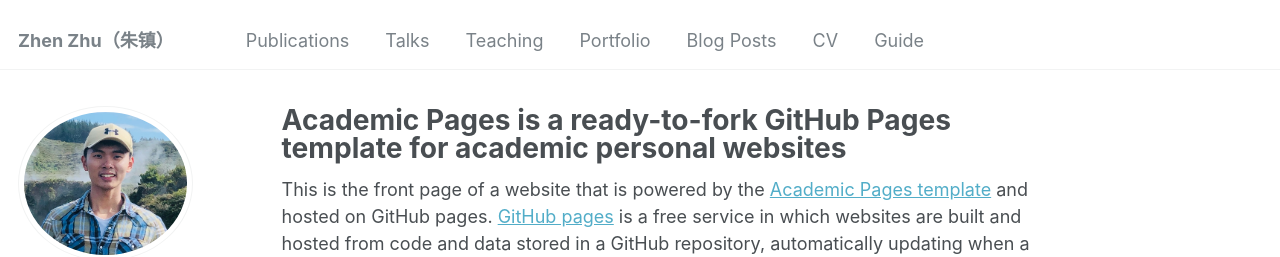
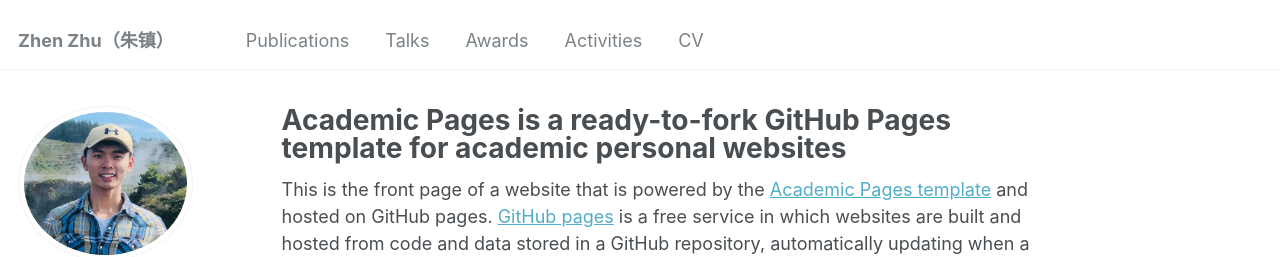
Before and after one commit to zhenzhuzz/zhenzhuzz.github.io, a Jekyll site: the page built from _pages/about.md, in a window 1280 px wide. Shown: the top 257 px of the page. Built offline with Jekyll 4.4.1, drawn with Linux system fonts in a browser that asks for light colours; some web fonts are replaced; part of the change alters nothing that is shown.

Commit message:
Update navigation.yml

```diff
--- a/_data/navigation.yml
+++ b/_data/navigation.yml
@@ -11,17 +11,24 @@ main:
   - title: "Talks"
     url: /talks/
 
-  - title: "Teaching"
-    url: /teaching/
+  - title: "Awards"
+    url: /awards/
 
-  - title: "Portfolio"
-    url: /portfolio/
-
-  - title: "Blog Posts"
-    url: /year-archive/
+  - title: "Activities"
+    url: /activities/
 
   - title: "CV"
     url: /cv/
 
-  - title: "Guide"
-    url: /markdown/
+  # - title: "Teaching"
+  #   url: /teaching/
+
+  # - title: "Portfolio"
+  #   url: /portfolio/
+
+  # - title: "Blog Posts"
+  #   url: /year-archive/
+
+
+  # - title: "Guide"
+  #   url: /markdown/
```
